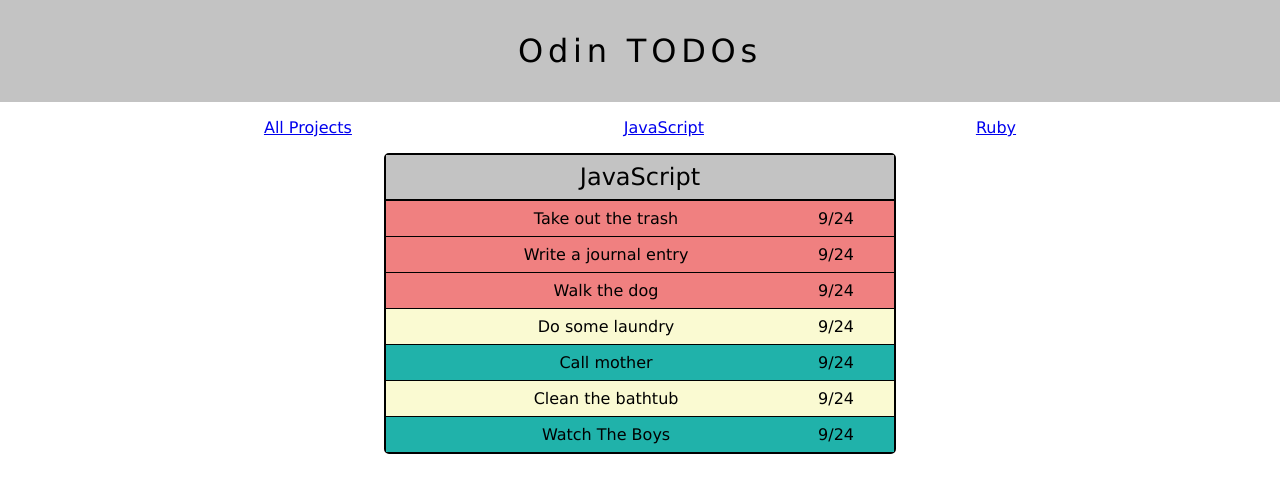
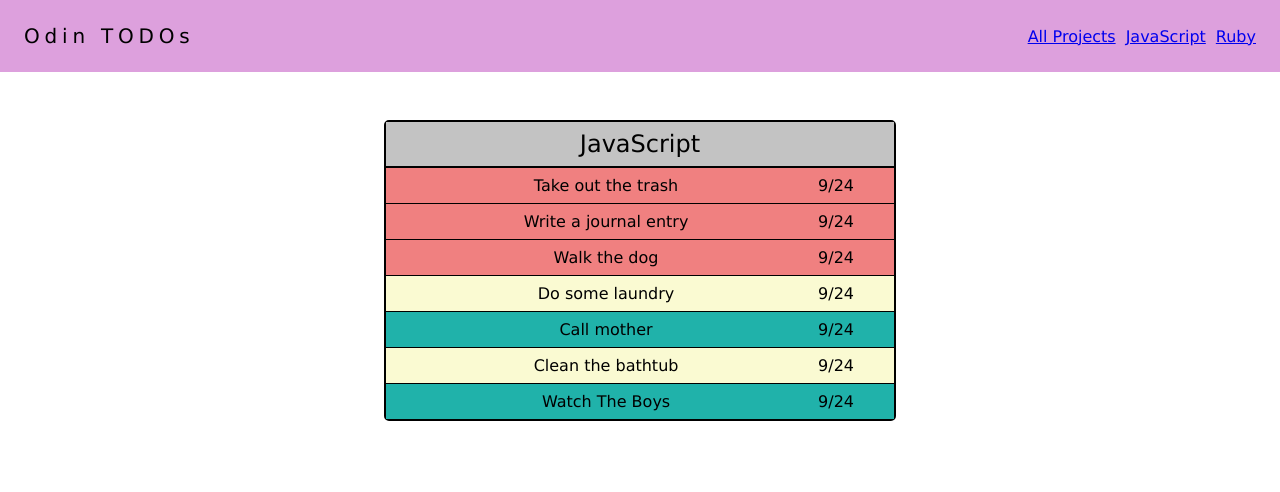
Before and after one commit to drregg6/odin_todos, a website: page dist/index.html in a window 1280 px wide. Drawn offline with Linux system fonts and the light colour scheme.

Commit message:
Adjusted navigation

```diff
--- a/css/styles.css
+++ b/css/styles.css
@@ -31,20 +31,35 @@ header {
 }
 
 h1 {
-  padding: 2rem;
+  font-size: 1.25rem;
   letter-spacing: .3rem;
 }
 
 nav {
-  margin: 1rem auto;
+  background: plum;
+  padding: 1.5rem;
+  margin: 0 auto;
+
+  display: flex;
+  justify-content: space-between;
+  align-items: center;
+  width: 100%;
 }
 
 .nav {
-  width: 80%;
-  margin: 0 auto;
+  display: flex;
+  justify-content: flex-end;
+}
 
-  display: flex;
-  justify-content: space-around;
+.folder {
+  margin-right: 10px;
+}
+.folder:last-child {
+  margin-right: 0;
+}
+
+.content {
+  margin-top: 3rem;
 }
 
 .todos {
--- a/models/Todo.js
+++ b/models/Todo.js
@@ -51,13 +51,13 @@ class Todo {
   get folder() {
     return this._folder;
   }
-  set folder(folders, val) {
-    if (folders.indexOf(val) !== -1) {
-      this._folder = val;
-    } else {
-      alert('Not possible');
-      return;
-    }
+  set folder(val) {
+    // if (folders.indexOf(val) !== -1) { this logic will have to go in a function
+    this._folder = val;
+    // } else {
+      // alert('Not possible');
+      // return;
+    // }
   }
 }
 
```
Also changed, not shown: dist/index.html.
